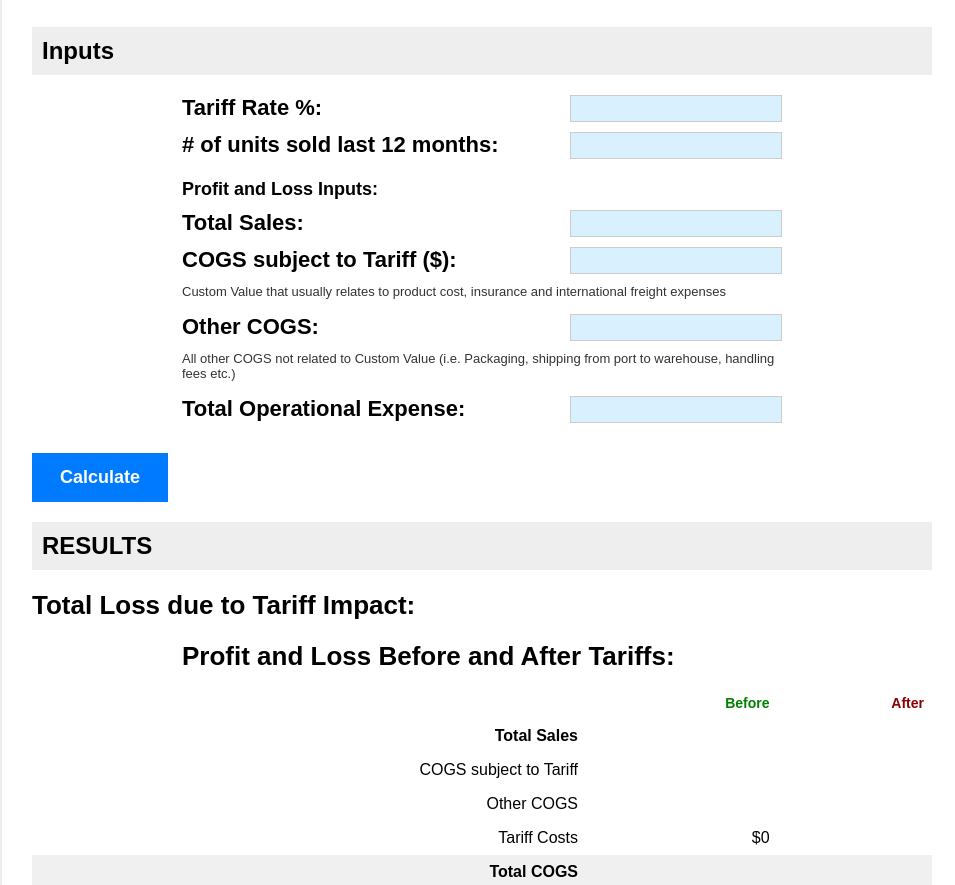
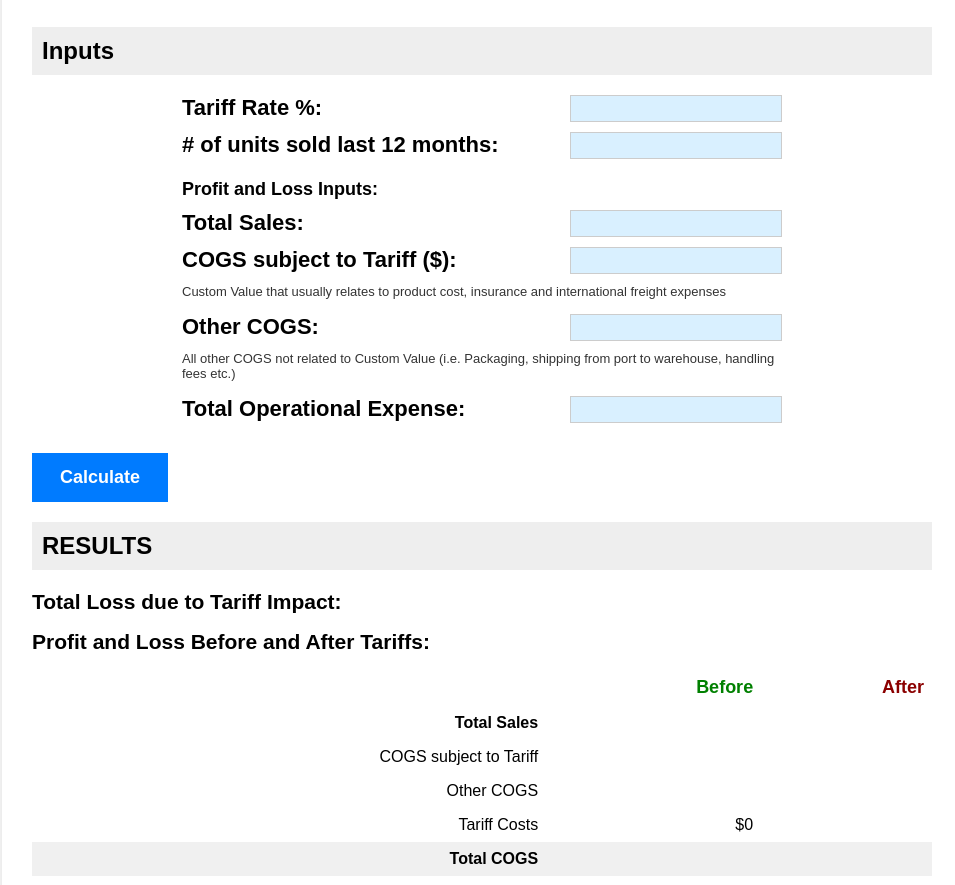
Before and after one commit to IValley11/tarifftest, a plain HTML site: page index.html in a window 1280 px wide. Shown: the part 159-1044 px from the top of the page, without its empty margins (158-1113 px from the left). Drawn offline with Linux system fonts and the light colour scheme.

Commit message:
Update index.html

```diff
--- a/index.html
+++ b/index.html
@@ -36,22 +36,30 @@
       max-width: 600px;
       margin: 20px auto 10px auto;
     }
-    p .loss-label {
-      font-size: 26px;
+    /* Align loss label under RESULTS */
+    .results .loss-label {
+      font-size: 21px;
       font-weight: bold;
+      display: block;
+      margin: 0;
+      text-align: left;
     }
+    /* Align P&L heading under RESULTS */
     h3.pl-before-after {
-      font-size: 26px;
+      font-size: 21px;
       text-align: left;
+      display: block;
+      margin: 0;
+      margin-top: 10px;
       max-width: 600px;
-      margin: 20px auto 10px auto;
     }
+    /* Before/After table header typography */
     .results table th.before {
-      font-size: 14px;
+      font-size: 18px;
       color: green;
     }
     .results table th.after {
-      font-size: 14px;
+      font-size: 18px;
       color: #8B0000;
     }
   </style>
```
